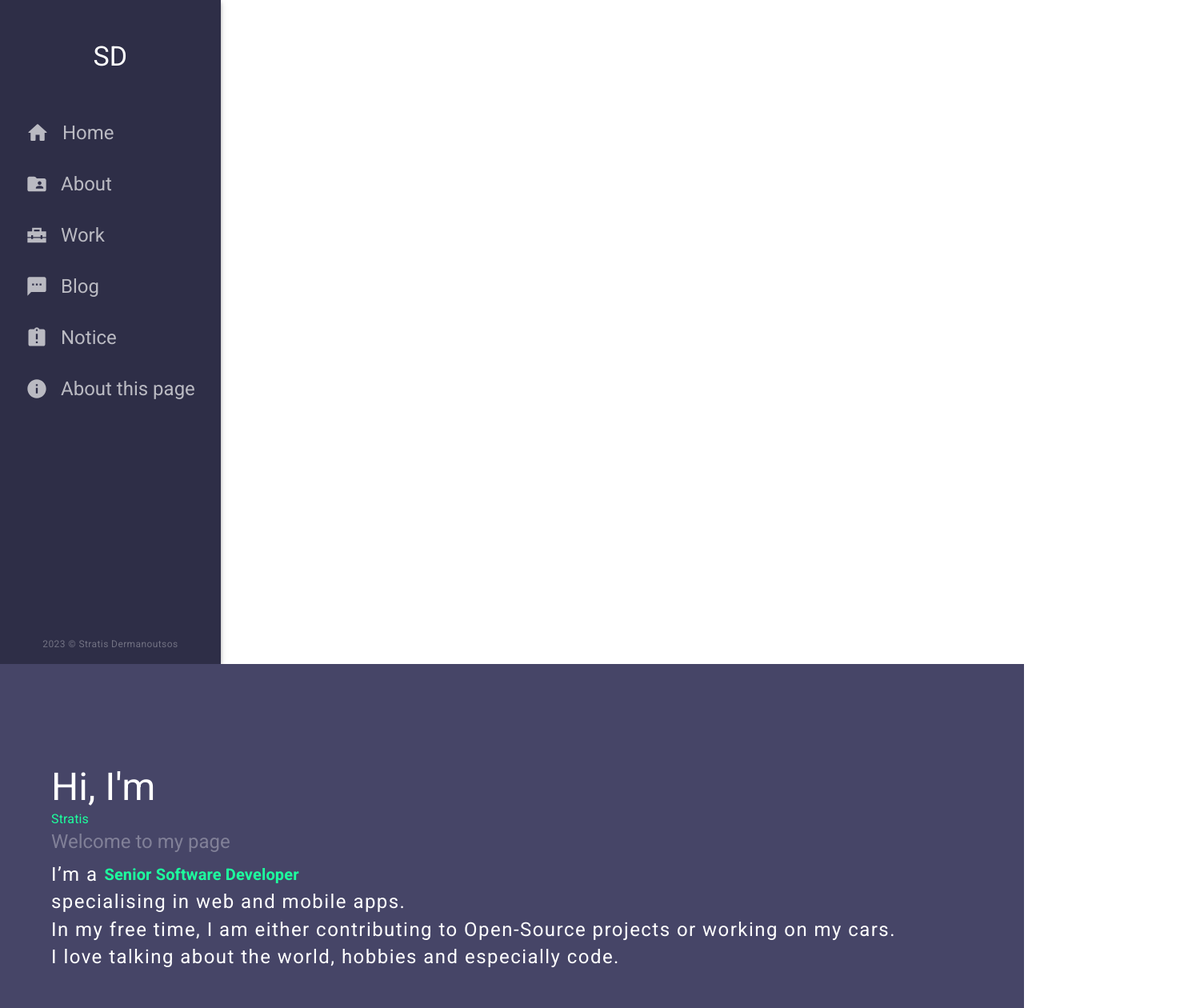
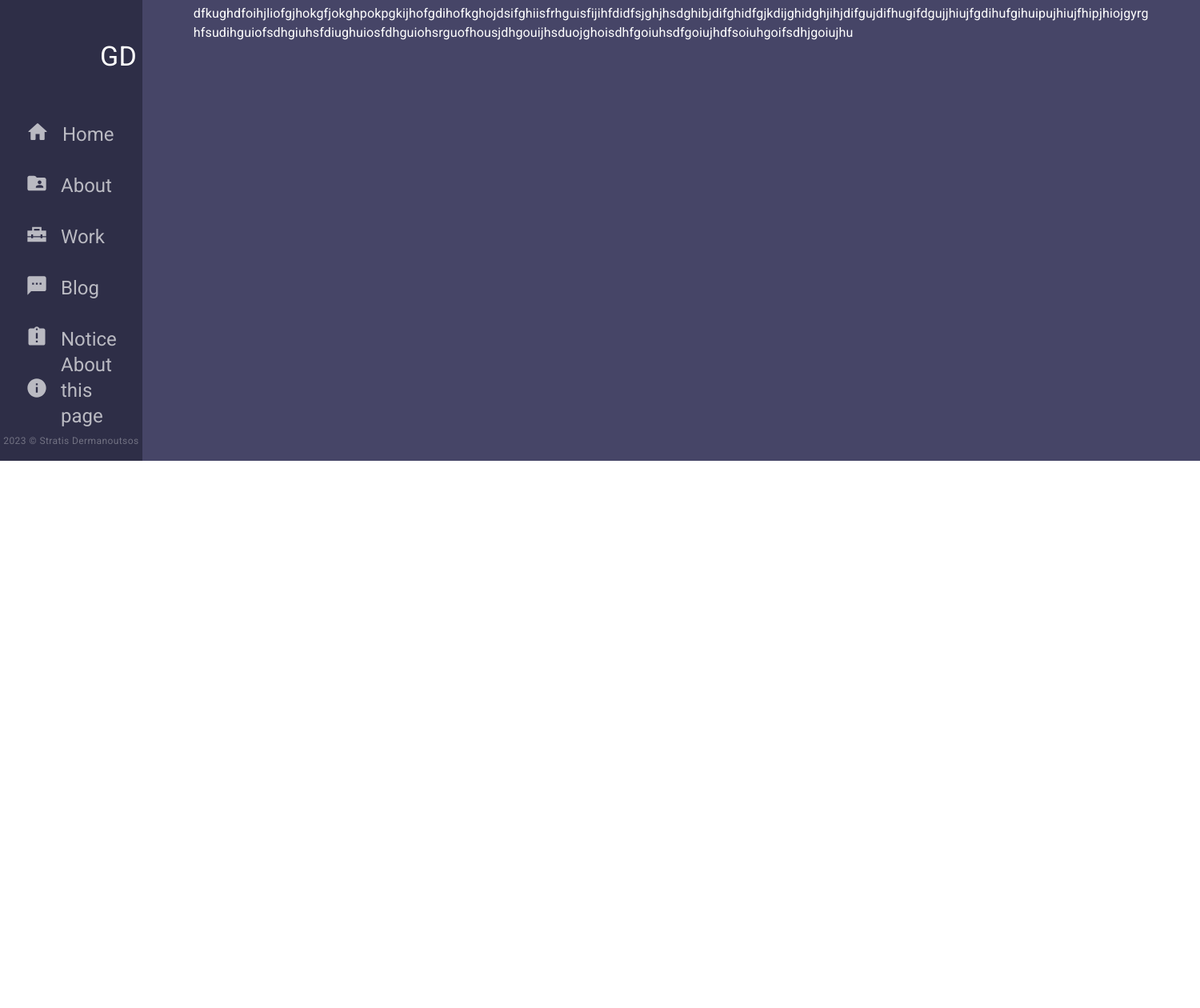
Before and after one commit to Mdjuealhossain/PersonalProject, a Next.js app: page /about in a window 1280 px wide. Shown: the top 1260 px of the page at 80% size, 1500 px wide, since content can reach past the window. After the commit the page ends 800 px from the top, so only its background shows below. Built offline with nearby package versions, Linux system fonts and the light colour scheme.

Commit message:
fix: appbar

```diff
--- a/src/app/[locale]/page.tsx
+++ b/src/app/[locale]/page.tsx
@@ -11,10 +11,12 @@ import Colum from "src/widgets/HomeComponents/colum1";
 
 export default function Home() {
   return (
-    <Grid container p="5px 64px 32px 64px" alignSelf="stretch">
-      <Colum />
+    <Box p="5px 64px 32px 64px" maxWidth="100wh">
+      dfkughdfoihjliofgjhokgfjokghpokpgkijhofgdihofkghojdsifghiisfrhguisfijihfdidfsjghjhsdghibjdifghidfgjkdijghidghjihjdifgujdifhugifdgujjhiujfgdihufgihuipujhiujfhipjhiojgyrg
+      hfsudihguiofsdhgiuhsfdiughuiosfdhguiohsrguofhousjdhgouijhsduojghoisdhfgoiuhsdfgoiujhdfsoiuhgoifsdhjgoiujhu
+      {/* <Colum />
 
-      <Colum2 />
-    </Grid>
+      <Colum2 /> */}
+    </Box>
   );
 }
--- a/src/layouts/FigmaproLayout/index.tsx
+++ b/src/layouts/FigmaproLayout/index.tsx
@@ -1,34 +1,29 @@
 "use client";
 import React, { FC } from "react";
 import { FigLayoutProps } from "./type";
-import { Grid } from "@mui/material";
+import { Box, Grid, Stack } from "@mui/material";
 import Sidbar from "src/widgets/FigSideBar";
 
 const FigLayout: FC<FigLayoutProps> = ({ children }) => {
   return (
-    <body>
-      <Grid
-        container
-        display="flex"
+    <Stack
       flexDirection="row"
       sx={(theme) => ({
         color: theme.palette.common.white,
       })}
     >
-        <Grid item xl={2.3}>
+      <Box sx={{ width: 480 }}>
         <Sidbar />
-        </Grid>
-        <Grid
-          xl={9.7}
-          item
+      </Box>
+      <Stack
+        width="calc(100% -280px)"
         sx={(theme) => ({
           bgcolor: theme.palette.info.main,
         })}
       >
         {children}
-        </Grid>
-      </Grid>
-    </body>
+      </Stack>
+    </Stack>
   );
 };
 
--- a/src/theme/overrides/AppBar.ts
+++ b/src/theme/overrides/AppBar.ts
@@ -9,7 +9,7 @@ const MuiAppBar: Components<Theme>["MuiAppBar"] = {
       left: 0,
       right: 1252,
     }),
-    colorInherit: ({ theme, ownerState }) => ({
+    colorPrimary: ({ theme, ownerState }) => ({
       background: theme.palette.info.dark,
     }),
   },
--- a/src/widgets/FigSideBar/index.tsx
+++ b/src/widgets/FigSideBar/index.tsx
@@ -1,6 +1,6 @@
 "use client";
 import React from "react";
-import { AppBar, Box, CardMedia, Stack, Typography } from "@mui/material";
+import { AppBar, Box, CardMedia, Grid, Stack, Typography } from "@mui/material";
 import FolderSharedRoundedIcon from "@mui/icons-material/FolderSharedRounded";
 import HomeRoundedIcon from "@mui/icons-material/HomeRounded";
 import HomeRepairServiceSharpIcon from "@mui/icons-material/HomeRepairServiceSharp";
@@ -43,40 +43,50 @@ const navData = [
 
 const Sidbar = () => {
   return (
-    <AppBar color="inherit" position="static">
-      <Stack sx={{ p: 2, gap: 2 }}>
-        <Stack pb={32} gap="16px">
-          <Stack justifyContent="center" alignItems="center" height={110}>
-            <Typography variant="h4">SD</Typography>
-          </Stack>
+    <Stack
+      justifyContent="space-between"
+      sx={(theme) => ({
+        bgcolor: theme.palette.info.dark,
+        minHeight: "100%",
+      })}
+    >
+      {/* main */}
+      <Stack
+        sx={(theme) => ({
+          flexDirection: "column",
+          alignItems: "flex-start",
+          gap: 2,
+          p: 2,
+        })}
+      >
+        <Typography position="absolute" top={50} left={125} variant="h4">
+          GD
+        </Typography>
+
+        <Stack flexDirection="column" sx={{ pt: 16 }} gap={2}>
           {navData.map((data) => {
             const { id, title, icon } = data;
             return (
-              <Stack
+              <Box
+                display="flex"
                 key={id}
                 height={48}
-                pr={2}
-                pl={2}
+                px={2}
                 gap={2}
-                flexDirection="row"
                 alignItems="center"
                 sx={(theme) => ({
                   color: theme.palette.text.primary,
                 })}
               >
-                <Stack>{icon}</Stack>
+                <Box>{icon}</Box>
                 <Typography variant="h5">{title}</Typography>
-              </Stack>
+              </Box>
             );
           })}
         </Stack>
       </Stack>
-      <Stack
-        component="footer"
-        height={48}
-        justifyContent="center"
-        alignItems="center"
-      >
+      {/* //footer */}
+      <Stack height={48} justifyContent="center" alignItems="center">
         <Typography
           variant="caption"
           sx={(theme) => ({
@@ -86,7 +96,7 @@ const Sidbar = () => {
           2023 © Stratis Dermanoutsos
         </Typography>
       </Stack>
-    </AppBar>
+    </Stack>
   );
 };
 
--- a/src/widgets/HomeComponents/colum1/index.tsx
+++ b/src/widgets/HomeComponents/colum1/index.tsx
@@ -3,8 +3,9 @@ import React from "react";
 
 const Colum = () => {
   return (
-    <Grid container item spacing={1} xl={6} sx={{ py: 15, pr: 2 }}>
-      <Grid item flexDirection="column" xl={12}>
+    <Stack sx={{ py: 15, pr: 2 }}>
+      oiuegfdhdlofijbnlkdfjnmblkfgmbnl;fmghk;nlmdsligkjvdlfibpodfkjhbpo;;fkghpo[ktyhfokpo;'rfdygkjhp;ojfgijiorfdhjgujiortgjuihdfkjh']
+      {/* <Stack flexDirection="column">
         <Typography variant="h3">Hi, I'm </Typography>
         <Typography
           display="inline-block"
@@ -20,9 +21,9 @@ const Colum = () => {
         >
           Welcome to my page
         </Typography>
-      </Grid>
+      </Stack>
 
-      <Grid item xl={12}>
+      <Stack>
         <Stack flexDirection="column">
           <Stack flexDirection="row" alignItems="center">
             <Typography sx={{ display: "inline-block", pr: 1 }} variant="body2">
@@ -54,8 +55,8 @@ const Colum = () => {
             I love talking about the world, hobbies and especially code.
           </Typography>
         </Stack>
-      </Grid>
-    </Grid>
+      </Stack> */}
+    </Stack>
 
     // <---iughuh----
     // <Grid container>
```
Lines whose indentation alone changed are shown as unchanged.
